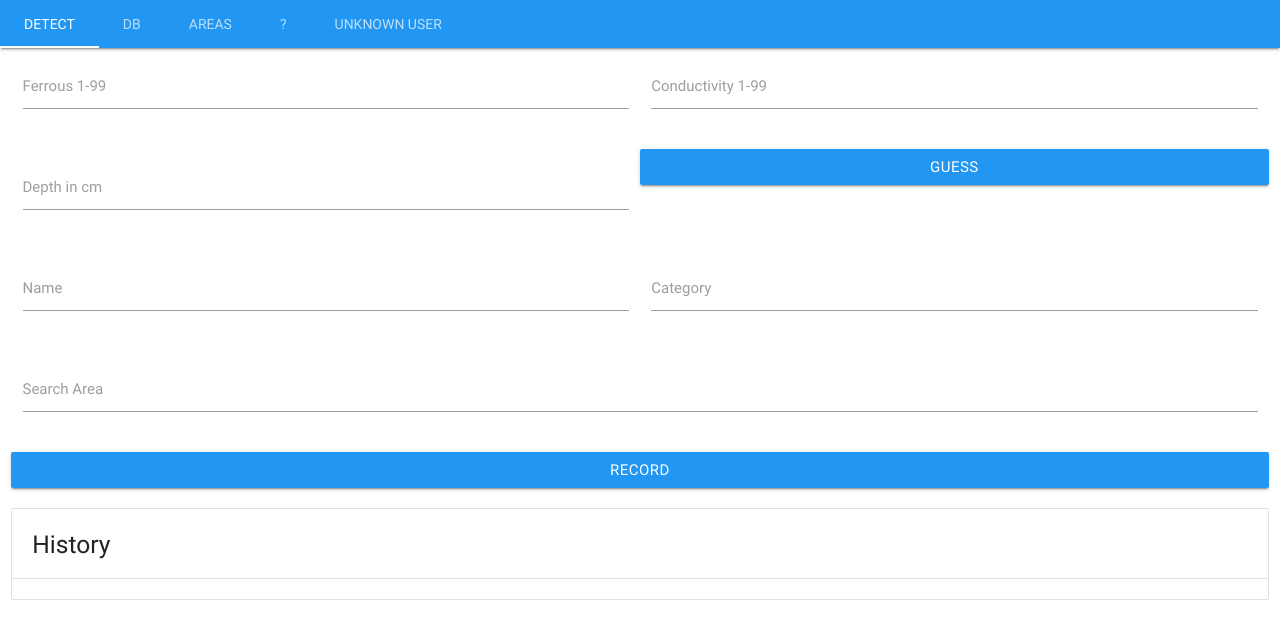
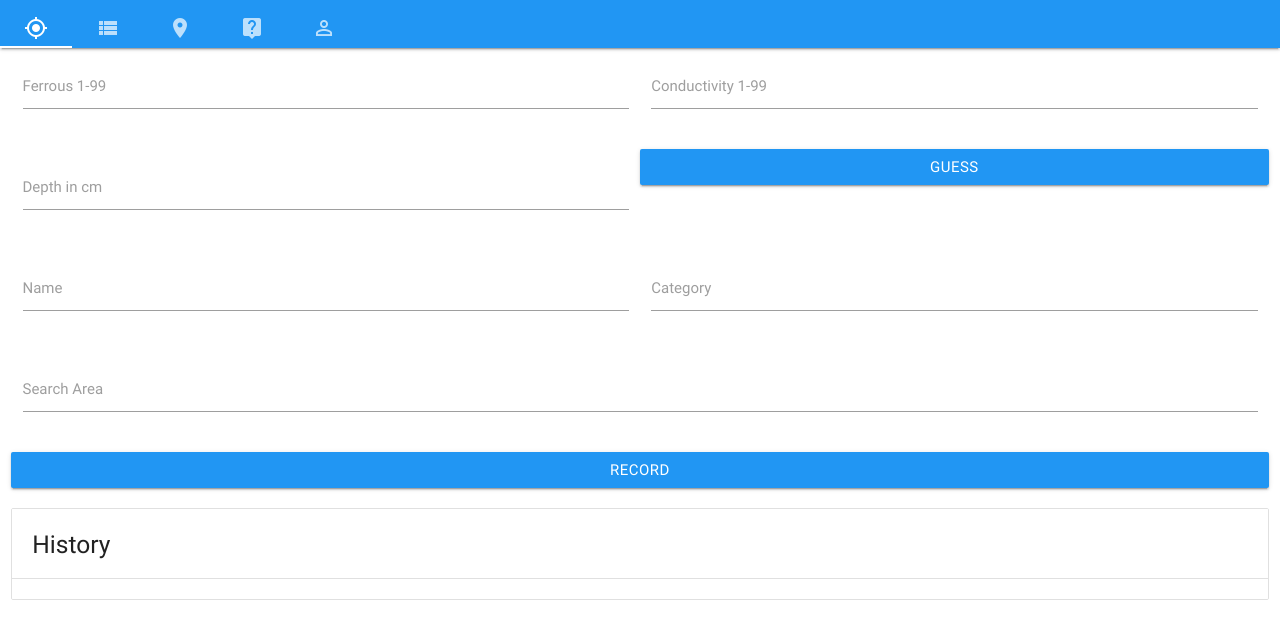
Before and after one commit to unixunion/python-feco-identify, a Flask app: template templates/index.html in a window 1280 px wide. Shown: the top 634 px of the page. Run offline with Flask 2, Linux system fonts and the light colour scheme; the template is opened without the code that fills it, so the values that code supplies are empty; parts of the project's set-up code (start-up, migrations or seed data) failed here and were passed over; some libraries are stand-ins or nearby versions.

Commit message:
better UI

```diff
--- a/templates/index.html
+++ b/templates/index.html
@@ -4,6 +4,7 @@
     <meta name="viewport" content="width=device-width, minimum-scale=1.0, maximum-scale=1.0, user-scalable=no">
     <!--Import Google Icon Font-->
     <link href="http://fonts.googleapis.com/icon?family=Material+Icons" rel="stylesheet">
+
     <!--Import materialize.css-->
     <link type="text/css" rel="stylesheet" href="/static/css/materialize.css"  media="screen,projection"/>
     <!--Let browser know website is optimized for mobile-->
@@ -259,7 +260,7 @@
             span.setAttribute('class', 'title')
             span.innerHTML = record[4] + " / " + record[5];
             var button = document.createElement('a');
-            button.innerHTML="X";
+            button.innerHTML='<i class="material-icons">delete</i>';
             button.setAttribute('class', 'waves-effect waves-light btn col s3 red right');
             button.addEventListener("click", function(data){
                 console.log("Delete " + record[0]);
@@ -288,7 +289,7 @@
 
 
             var button = document.createElement('a');
-            button.innerHTML="Retrain";
+            button.innerHTML='<i class="material-icons">track_changes</i>';
             button.setAttribute('class', 'waves-effect waves-light btn col s4 blue right');
             button.addEventListener("click", function(data){
 
@@ -342,15 +343,11 @@
 
     <div class="nav-content blue">
         <ul class="tabs tabs-transparent">
-            <li class="tab"><a class="active" href="#ai">Detect</a></li>
-            <li class="tab" id="dbtab"><a href="#database">DB</a></li>
-            <li class="tab" id="fieldtab"><a href="#database">Areas</a></li>
-            <li class="tab" id="helptab"><a href="#help">?</a></li>
-            {% if username %}
-                <li class="tab" id="logouttab1"><a href="#logout">{{ username }}</a></li>
-            {% else %}
-                <li class="tab" id="logouttab2"><a href="#logout">Unknown User</a></li>
-            {% endif %}
+            <li class="tab"><a class="active" href="#ai"><i class="material-icons">my_location</i></a></li>
+            <li class="tab" id="dbtab"><a href="#database"><i class="material-icons">view_list</i></a></li>
+            <li class="tab" id="fieldtab"><a href="#database"><i class="material-icons">location_on</i></a></li>
+            <li class="tab" id="helptab"><a href="#help"><i class="material-icons">live_help</i></a></li>
+            <li class="tab" id="logouttab2"><a href="#logout"><i class="material-icons">perm_identity</i></a></li>
         </ul>
 
     </div>
```
